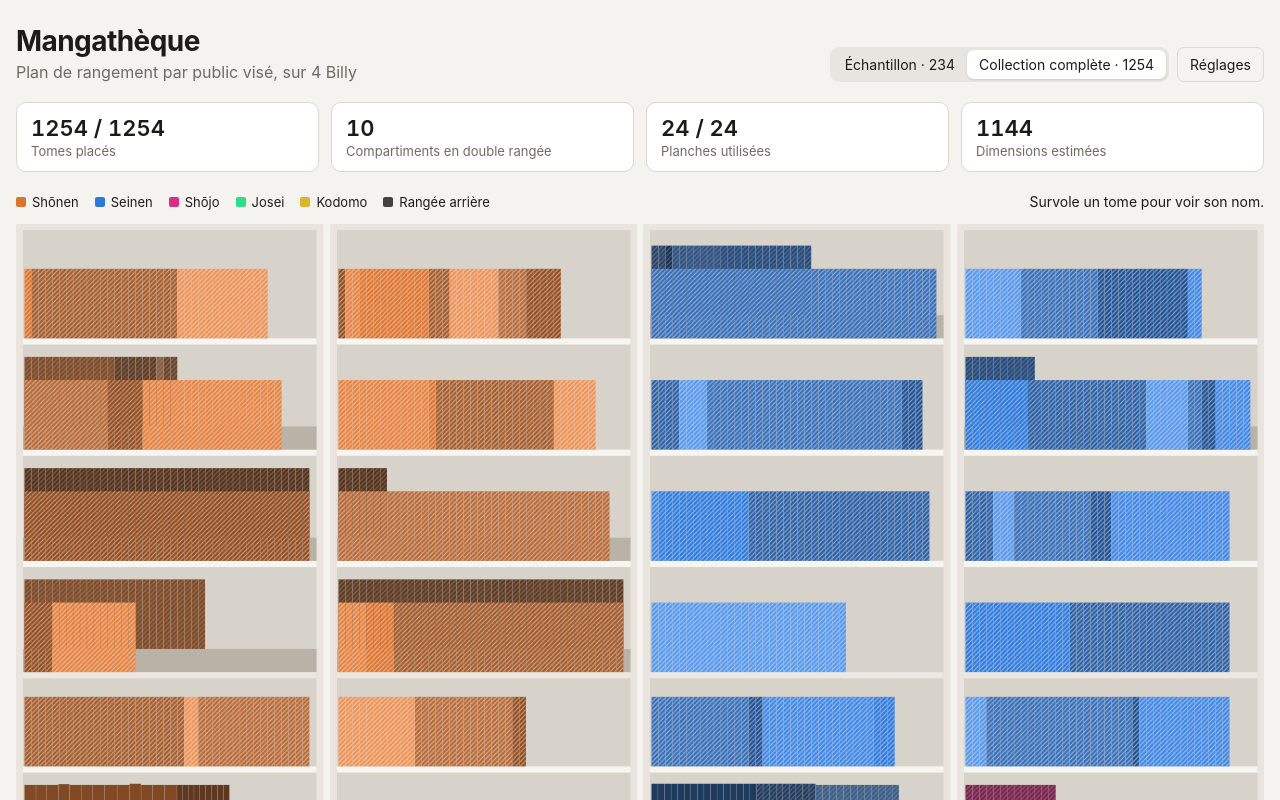
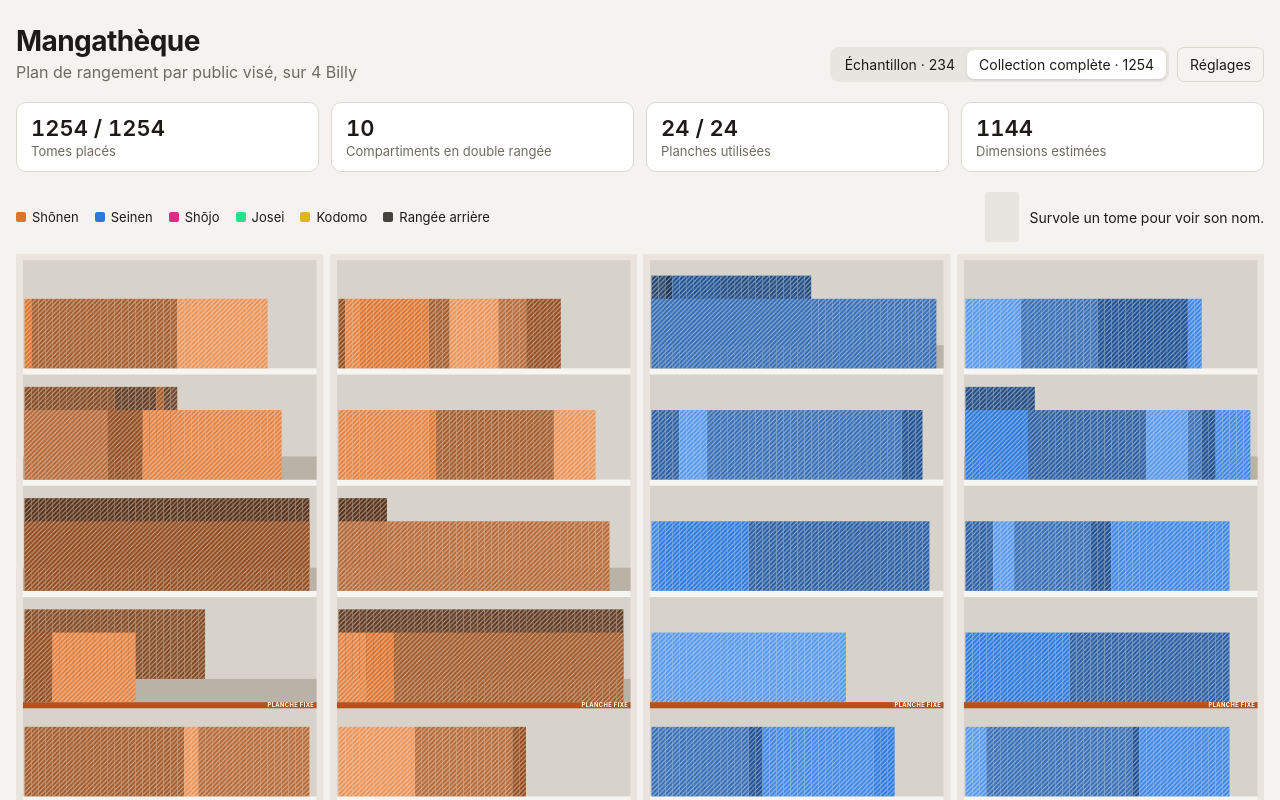
Before and after one commit to Kocal/mangatheque, a Vue app: page / in a window 1280 px wide. Shown: the top 800 px of the page. Built offline with nearby package versions, Linux system fonts and the light colour scheme.

Commit message:
fix: steady hover bar, cheaper hover highlight, visible fixed shelf

```diff
--- a/src/App.vue
+++ b/src/App.vue
@@ -4,6 +4,7 @@ import { seriesColor } from "./colors.ts";
 import BookcaseView from "./components/BookcaseView.vue";
 import PlanList from "./components/PlanList.vue";
 import SettingsPanel from "./components/SettingsPanel.vue";
+import { useHighlightStyle } from "./composables/useHighlightStyle.ts";
 import { useSettings } from "./composables/useSettings.ts";
 import { COLLECTION, DIMENSIONS, SAMPLE, volumeCount } from "./data/library.ts";
 import { UNIVERSES } from "./data/universes.ts";
@@ -22,6 +23,14 @@ const hovered = ref<Book | null>(null);
 const planHover = ref<string | null>(null);
 const focus = ref<number | null>(null);
 const highlighted = computed(() => hovered.value?.seriesTitle ?? planHover.value);
+const seriesIds = computed(() => {
+  const ids = new Map<string, number>();
+  units.value.forEach((u) => ids.has(u.seriesTitle) || ids.set(u.seriesTitle, ids.size));
+  return ids;
+});
+useHighlightStyle(
+  computed(() => (highlighted.value === null ? undefined : seriesIds.value.get(highlighted.value))),
+);
 const planBookcases = computed(() =>
   layout.value.bookcases.filter((b) => focus.value === null || b.index === focus.value),
 );
@@ -70,7 +79,8 @@ const hoverText = computed(() => {
   const edition = book.editionTitle ? ` (${book.editionTitle})` : "";
   const { width, thickness, height } = book.dims;
   const estimated = book.estimated ? ", estimé" : "";
-  return `${book.seriesTitle}${edition} · t. ${book.number} · ${cm(width)} × ${cm(thickness)} × ${cm(height)} cm${estimated}`;
+  const number = book.number === 0 ? "" : ` · t. ${book.number}`;
+  return `${book.seriesTitle}${edition}${number} · ${cm(width)} × ${cm(thickness)} × ${cm(height)} cm${estimated}`;
 });
 </script>
 
@@ -118,14 +128,10 @@ const hoverText = computed(() => {
         <li><span class="swatch back"></span>Rangée arrière</li>
       </ul>
       <p class="hover" aria-live="polite">
-        <img
-          v-if="hovered?.cover"
-          :src="hovered.cover"
-          alt=""
-          referrerpolicy="no-referrer"
-          class="hover-cover"
-        />
-        <span>{{ hoverText }}</span>
+        <span class="hover-cover">
+          <img v-if="hovered?.cover" :src="hovered.cover" alt="" referrerpolicy="no-referrer" />
+        </span>
+        <span class="hover-text">{{ hoverText }}</span>
       </p>
     </div>
 
@@ -140,7 +146,7 @@ const hoverText = computed(() => {
           :bookcase="bookcase"
           :settings="settings"
           :colors="colors"
-          :highlighted="highlighted"
+          :series-ids="seriesIds"
           @hover="hovered = $event"
         />
         <figcaption>
@@ -312,7 +318,9 @@ h2 {
   align-items: center;
   gap: 10px;
   margin: 0;
-  min-height: 1.4em;
+  height: 50px;
+  min-width: 0;
+  max-width: 100%;
   font-size: 14px;
   font-variant-numeric: tabular-nums;
 }
@@ -343,10 +351,25 @@ figure.muted {
 }
 
 .hover-cover {
+  flex: none;
   width: 34px;
   height: 50px;
+  border-radius: 3px;
+  background: var(--surface-2);
+  overflow: hidden;
+}
+
+.hover-cover img {
+  display: block;
+  width: 100%;
+  height: 100%;
   object-fit: cover;
-  border-radius: 3px;
+}
+
+.hover-text {
+  overflow: hidden;
+  white-space: nowrap;
+  text-overflow: ellipsis;
 }
 
 .plan-head {
--- a/src/colors.ts
+++ b/src/colors.ts
@@ -24,3 +24,12 @@ export function seriesColor(group: Audience | null, colorIndex: number): string
   }
   return `hsl(${AUDIENCE_HUES[group]} ${saturation}% ${lightness}%)`;
 }
+
+export function backRowColor(color: string): string {
+  const match = /^hsl\((\d+) (\d+)% (\d+)%\)$/.exec(color);
+  if (!match) {
+    return color;
+  }
+  const [, hue, saturation, lightness] = match.map(Number);
+  return `hsl(${hue} ${Math.round(saturation * 0.85)}% ${Math.round(lightness * 0.62)}%)`;
+}
--- a/src/components/BookcaseView.vue
+++ b/src/components/BookcaseView.vue
@@ -1,5 +1,6 @@
 <script setup lang="ts">
 import { computed } from "vue";
+import { backRowColor } from "../colors.ts";
 import type { Row } from "../domain/compartment.ts";
 import type { BookcaseLayout, Compartment } from "../domain/layout.ts";
 import { zoneHeights } from "../domain/settings.ts";
@@ -10,7 +11,7 @@ const props = defineProps<{
   bookcase: BookcaseLayout;
   settings: Settings;
   colors: Map<string, string>;
-  highlighted: string | null;
+  seriesIds: Map<string, number>;
 }>();
 
 const emit = defineEmits<{ hover: [book: Book | null] }>();
@@ -28,14 +29,16 @@ const interiorBottom = computed(() => TOP + props.settings.innerHeight);
 
 const y = (fromBottom: number) => interiorBottom.value - fromBottom;
 
-const shelves = computed(() => {
-  const list = [zoneHeights(props.settings).lower];
-  for (const zone of ["upper", "lower"] as const) {
-    const inZone = props.bookcase.compartments.filter((c) => c.zone === zone);
-    inZone.slice(1).forEach((c) => list.push(c.bottom + c.height));
-  }
-  return list;
-});
+const fixedShelf = computed(() => zoneHeights(props.settings).lower);
+
+const movableShelves = computed(() =>
+  (["upper", "lower"] as const).flatMap((zone) =>
+    props.bookcase.compartments
+      .filter((c) => c.zone === zone)
+      .slice(1)
+      .map((c) => c.bottom + c.height),
+  ),
+);
 
 interface Spine {
   book: Book;
@@ -43,17 +46,22 @@ interface Spine {
   y: number;
   width: number;
   height: number;
+  fill: string;
+  series: number | undefined;
 }
 
-function spines(row: Row, floor: number): Spine[] {
+function spines(row: Row, floor: number, back: boolean): Spine[] {
   let x = SIDE + ROW_OFFSET;
   return row.books.map((book) => {
+    const color = props.colors.get(book.id) ?? "grey";
     const spine = {
       book,
       x,
       y: y(floor + book.dims.height),
       width: Math.max(0.05, book.dims.thickness - BOOK_GAP),
       height: book.dims.height,
+      fill: back ? backRowColor(color) : color,
+      series: props.seriesIds.get(book.seriesTitle),
     };
     x += book.dims.thickness;
     return spine;
@@ -62,7 +70,6 @@ function spines(row: Row, floor: number): Spine[] {
 
 const rows = computed(() =>
   props.bookcase.compartments.map((c: Compartment) => ({
-    compartment: c,
     riser: c.back
       ? {
           x: SIDE,
@@ -71,12 +78,21 @@ const rows = computed(() =>
           height: props.settings.riserHeight,
         }
       : null,
-    back: c.back ? spines(c.back, c.bottom + props.settings.riserHeight) : [],
-    front: spines(c.front, c.bottom),
+    layers: [
+      c.back ? spines(c.back, c.bottom + props.settings.riserHeight, true) : [],
+      spines(c.front, c.bottom, false),
+    ],
   })),
 );
 
-const dimmed = (book: Book) => props.highlighted !== null && book.seriesTitle !== props.highlighted;
+const booksById = computed(
+  () => new Map(rows.value.flatMap((r) => r.layers.flat().map((s) => [s.book.id, s.book]))),
+);
+
+function onOver(event: MouseEvent) {
+  const id = (event.target as Element).closest("[data-book]")?.getAttribute("data-book");
+  emit("hover", (id && booksById.value.get(id)) || null);
+}
 
 const hatchId = computed(() => `hatch-${props.bookcase.index}`);
 </script>
@@ -87,8 +103,14 @@ const hatchId = computed(() => `hatch-${props.bookcase.index}`);
     :viewBox="`0 0 ${outerWidth} ${outerHeight}`"
     role="img"
     :aria-label="`Billy ${bookcase.index + 1}`"
+    @mouseover="onOver"
     @mouseleave="emit('hover', null)"
   >
+    <defs>
+      <pattern :id="hatchId" patternUnits="userSpaceOnUse" width="1.2" height="1.2">
+        <path d="M -0.3 0.3 L 0.3 -0.3 M 0 1.2 L 1.2 0 M 0.9 1.5 L 1.5 0.9" class="hatch" />
+      </pattern>
+    </defs>
     <rect class="frame" x="0" y="0" :width="outerWidth" :height="outerHeight" rx="0.4" />
     <rect
       class="inside"
@@ -98,43 +120,40 @@ const hatchId = computed(() => `hatch-${props.bookcase.index}`);
       :height="settings.innerHeight"
     />
     <rect
-      v-for="(shelf, i) in shelves"
+      v-for="(shelf, i) in movableShelves"
       :key="`shelf-${i}`"
       class="shelf"
-      :class="{ fixed: i === 0 }"
       :x="SIDE"
       :y="y(shelf + settings.shelfThickness)"
       :width="settings.innerWidth"
       :height="settings.shelfThickness"
     />
-    <defs>
-      <pattern :id="hatchId" patternUnits="userSpaceOnUse" width="1.2" height="1.2">
-        <path d="M -0.3 0.3 L 0.3 -0.3 M 0 1.2 L 1.2 0 M 0.9 1.5 L 1.5 0.9" class="hatch" />
-      </pattern>
-    </defs>
+    <rect
+      class="shelf fixed"
+      :x="SIDE"
+      :y="y(fixedShelf + settings.shelfThickness)"
+      :width="settings.innerWidth"
+      :height="settings.shelfThickness"
+    />
+    <text class="fixed-label" :x="outerWidth - SIDE - 0.6" :y="y(fixedShelf) - 0.35">
+      PLANCHE FIXE
+    </text>
     <g v-for="(row, i) in rows" :key="`compartment-${i}`">
       <rect v-if="row.riser" class="riser" v-bind="row.riser" />
-      <g
-        v-for="layer in [
-          { name: 'back', spines: row.back },
-          { name: 'front', spines: row.front },
-        ]"
-        :key="layer.name"
-        :class="layer.name"
-      >
+      <g v-for="(layer, l) in row.layers" :key="l">
         <g
-          v-for="spine in layer.spines"
+          v-for="spine in layer"
           :key="spine.book.id"
           class="spine"
-          :class="{ dimmed: dimmed(spine.book) }"
-          @mouseenter="emit('hover', spine.book)"
+          :data-book="spine.book.id"
+          :data-s="spine.series"
         >
           <rect
             :x="spine.x"
             :y="spine.y"
             :width="spine.width"
             :height="spine.height"
-            :fill="colors.get(spine.book.id)"
+            :fill="spine.fill"
           />
           <rect
             v-if="spine.book.estimated"
@@ -173,16 +192,19 @@ const hatchId = computed(() => `hatch-${props.bookcase.index}`);
   fill: var(--billy-fixed);
 }
 
+.fixed-label {
+  font-size: 1.5px;
+  font-weight: 700;
+  letter-spacing: 0.1px;
+  text-anchor: end;
+  fill: var(--billy-fixed-label);
+}
+
 .riser {
   fill: var(--riser);
 }
 
-.back {
-  filter: brightness(0.62) saturate(0.85);
-}
-
 .spine {
-  transition: opacity 120ms;
   cursor: pointer;
 }
 
@@ -190,8 +212,4 @@ const hatchId = computed(() => `hatch-${props.bookcase.index}`);
   stroke: rgb(255 255 255 / 0.55);
   stroke-width: 0.25;
 }
-
-.spine.dimmed {
-  opacity: 0.22;
-}
 </style>
--- /dev/null
+++ b/src/composables/useHighlightStyle.ts
@@ -0,0 +1,14 @@
+import { onMounted, onUnmounted, watchEffect } from "vue";
+import type { Ref } from "vue";
+
+export function useHighlightStyle(seriesId: Ref<number | undefined>): void {
+  const style = document.createElement("style");
+  onMounted(() => document.head.appendChild(style));
+  onUnmounted(() => style.remove());
+  watchEffect(() => {
+    style.textContent =
+      seriesId.value === undefined
+        ? ""
+        : `.bookcase .spine:not([data-s="${seriesId.value}"]) { opacity: 0.22; }`;
+  });
+}
--- a/src/style.css
+++ b/src/style.css
@@ -13,7 +13,8 @@
   --billy: #e9e5de;
   --billy-inside: #d8d3ca;
   --billy-shelf: #f7f5f1;
-  --billy-fixed: #ece8e1;
+  --billy-fixed: #b5521b;
+  --billy-fixed-label: #ffffff;
   --riser: #b9b2a6;
   font-family: "Inter", system-ui, -apple-system, sans-serif;
   color: var(--text);
@@ -35,7 +36,8 @@
     --billy: #c9c3b9;
     --billy-inside: #8f897f;
     --billy-shelf: #d8d3ca;
-    --billy-fixed: #cfc9bf;
+    --billy-fixed: #f08a4b;
+    --billy-fixed-label: #1d1b18;
     --riser: #6e685f;
   }
 }
```
Also changed, not shown: 1 other file (tests, documents, lock files or other folders).
